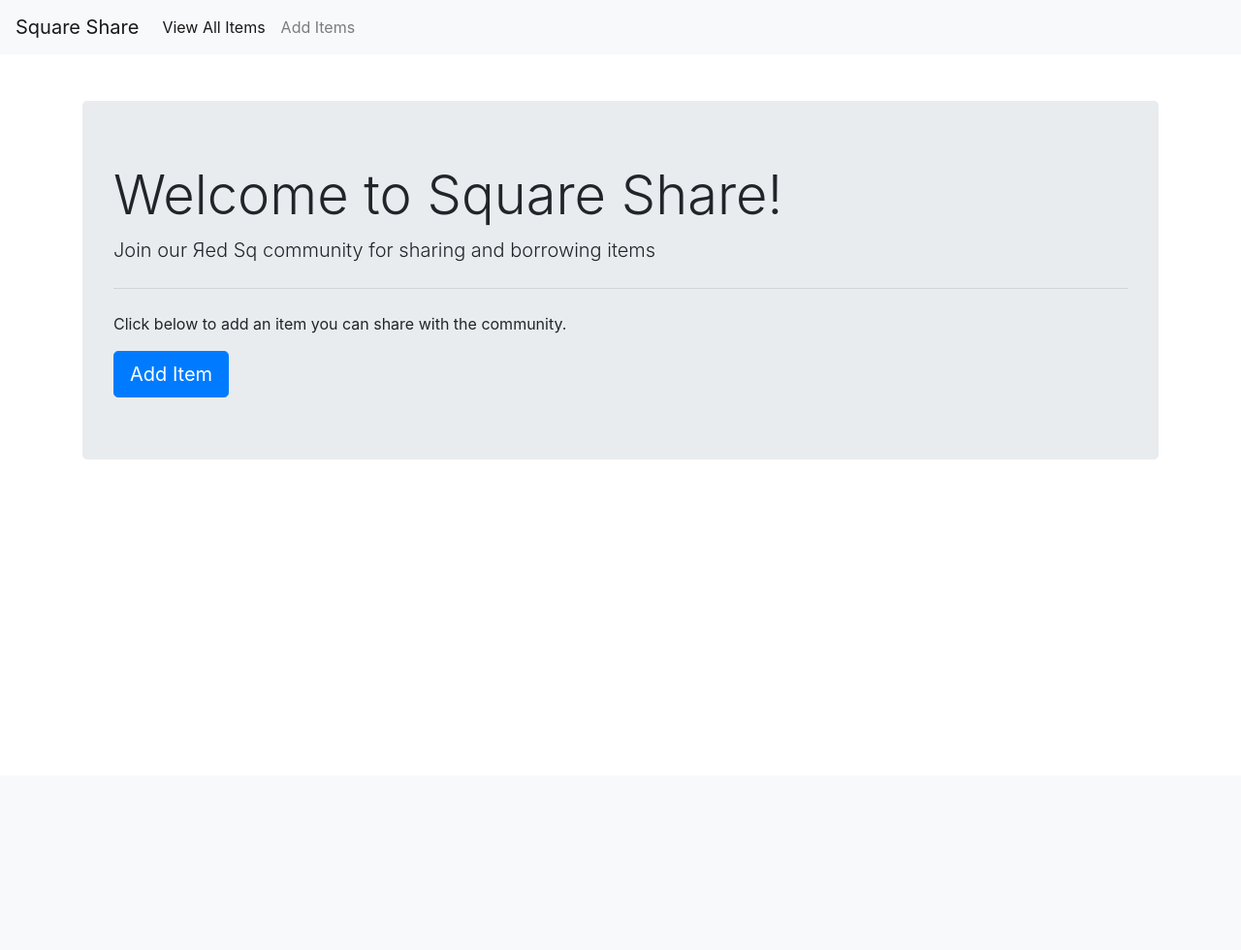
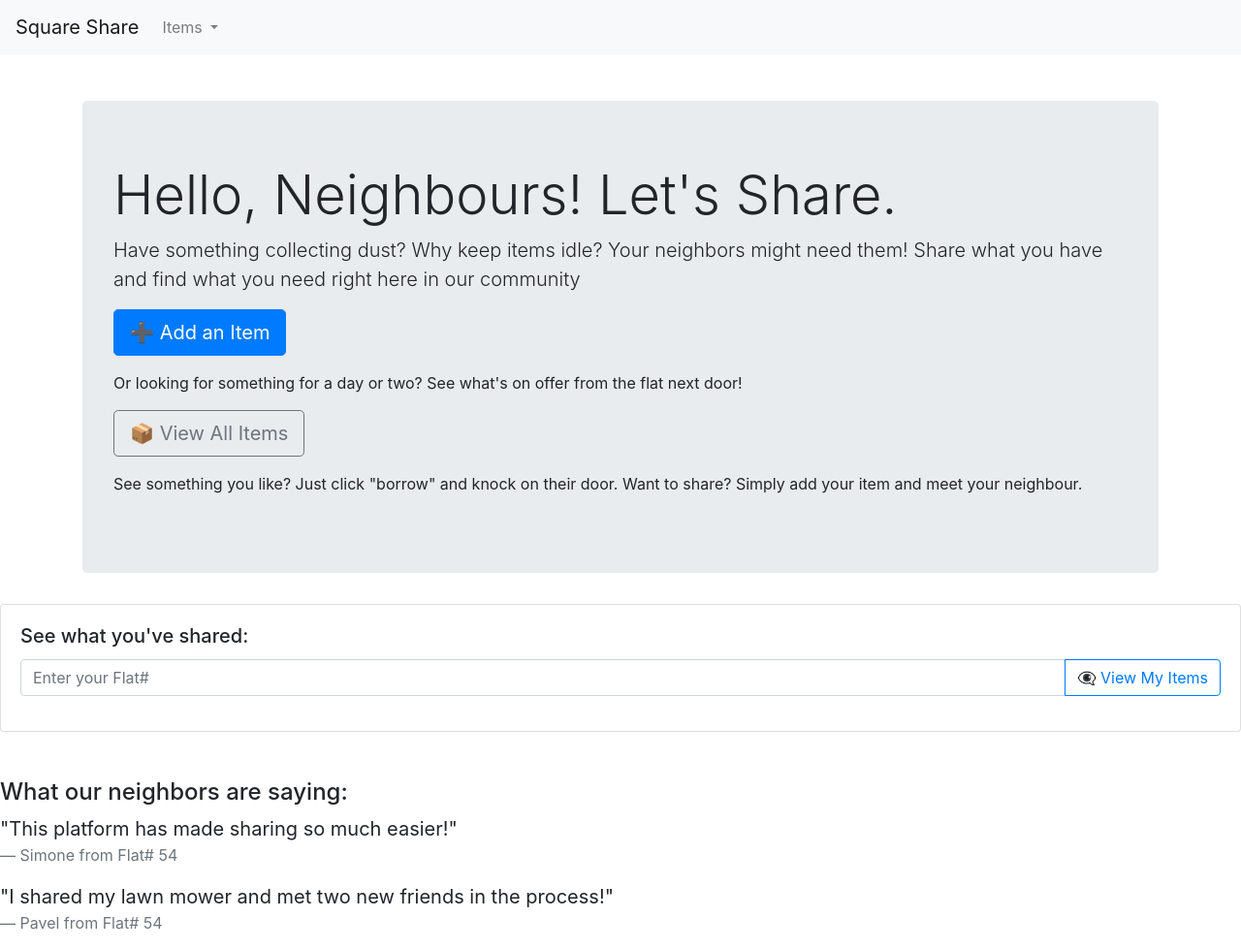
Before and after one commit to pgrach/SquareTools, a Flask app: page / in a window 1280 px wide. Shown: the whole page at 97% size. Before the commit the page ends 474 px from the top, so only its background shows below. Run offline with Flask 3, Linux system fonts and the light colour scheme.

Commit message:
rewrittent content for index

```diff
--- a/templates/index.html
+++ b/templates/index.html
@@ -1,4 +1,3 @@
-
 <!DOCTYPE html>
 <html lang="en">
 
@@ -6,22 +5,27 @@
     <meta charset="UTF-8">
     <meta name="viewport" content="width=device-width, initial-scale=1, shrink-to-fit=no">
     <!-- Bootstrap CSS -->
-    <link rel="stylesheet" href="https://cdn.jsdelivr.net/npm/bootstrap@4.5.3/dist/css/bootstrap.min.css" integrity="sha384-TX8t27EcRE3e/ihU7zmQxVncDAy5uIKz4rEkgIXeMed4M0jlfIDPvg6uqKI2xXr2" crossorigin="anonymous">
-    <title>Squared_Share</title>
+    <link rel="stylesheet" href="https://cdn.jsdelivr.net/npm/bootstrap@4.5.3/dist/css/bootstrap.min.css"
+        integrity="sha384-TX8t27EcRE3e/ihU7zmQxVncDAy5uIKz4rEkgIXeMed4M0jlfIDPvg6uqKI2xXr2" crossorigin="anonymous">
+    <title>Square Share - RS</title>
 </head>
 
 <body>
-
     <!-- Navbar -->
     <nav class="navbar navbar-expand-lg navbar-light bg-light">
         <a class="navbar-brand" href="#">Square Share</a>
-        <button class="navbar-toggler" type="button" data-toggle="collapse" data-target="#navbarNav" aria-controls="navbarNav" aria-expanded="false" aria-label="Toggle navigation">
-            <span class="navbar-toggler-icon"></span>
-        </button>
         <div class="collapse navbar-collapse" id="navbarNav">
             <ul class="navbar-nav">
-                <li class="nav-item active">
-                    <a class="nav-link" href="{{ url_for('view_items') }}">View All Items</a>
+                <li class="nav-item dropdown">
+                    <a class="nav-link dropdown-toggle" href="#" id="itemsDropdown" role="button" data-toggle="dropdown"
+                        aria-haspopup="true" aria-expanded="false">
+                        Items
+                    </a>
+                    <div class="dropdown-menu" aria-labelledby="itemsDropdown">
+                        <a class="dropdown-item" href="{{ url_for('view_items') }}">📦 View All Items</a>
+                        <a class="dropdown-item btn btn-primary text-white" href="{{ url_for('add_items') }}">➕ Add an
+                            Item</a>
+                    </div>
                 </li>
                 {% if request.args.get('secret_key') == 'MY_SECRET_123' %}
                 <li class="nav-item">
@@ -31,28 +35,64 @@
                     <a class="nav-link" href="{{ url_for('delete') }}?secret_key=MY_SECRET_123">Delete</a>
                 </li>
                 {% endif %}
-                <li class="nav-item">
-                    <a class="nav-link" href="{{ url_for('add_items') }}">Add Items</a>
-                </li>
             </ul>
         </div>
     </nav>
-
-    <!-- Jumbotron -->
+    <!-- Main Content -->
     <div class="container mt-5">
+        <!-- Jumbotron -->
         <div class="jumbotron">
-            <h1 class="display-4">Welcome to Square Share!</h1>
-            <p class="lead">Join our Яed Sq community for sharing and borrowing items</p>
-            <hr class="my-4">
-            <p>Click below to add an item you can share with the community.</p>
-            <a class="btn btn-primary btn-lg" href="{{ url_for('add_items') }}" role="button">Add Item</a>
+            <h1 class="display-4">Hello, Neighbours! Let's Share.</h1>
+            <p class="lead">Have something collecting dust? Why keep items idle? Your neighbors might need them! Share
+                what you have and find what you need right here in our community</p>
+            <a class="btn btn-primary btn-lg mb-3" href="{{ url_for('add_items') }}" role="button">➕ Add an Item</a>
+            <p>Or looking for something for a day or two? See what's on offer from the flat next door!</p>
+            <a class="btn btn-outline-secondary btn-lg mb-3" href="{{ url_for('view_items') }}" role="button">📦 View
+                All Items</a>
+            <p>See something you like? Just click "borrow" and knock on their door. Want to share? Simply add your item
+                and meet your neighbour.</p>
         </div>
     </div>
 
+    <!-- My Items Section -->
+
+    <div class="card mb-5">
+        <div class="card-body">
+            <h5 class="card-title">See what you've shared:</h5>
+            <div class="input-group mb-3">
+                <input type="number" class="form-control" placeholder="Enter your Flat#" aria-label="Flat number">
+                <div class="input-group-append">
+                    <button class="btn btn-outline-primary" type="button">👁️‍🗨️ View My Items</button>
+                </div>
+            </div>
+        </div>
+    </div>
+
+    <!-- Testimonials or Highlighted Shares -->
+    <div>
+        <h4>What our neighbors are saying:</h4>
+        <blockquote class="blockquote">
+            <p class="mb-0">"This platform has made sharing so much easier!"</p>
+            <footer class="blockquote-footer">Simone from Flat# 54</footer>
+        </blockquote>
+        <blockquote class="blockquote">
+            <p class="mb-0">"I shared my lawn mower and met two new friends in the process!"</p>
+            <footer class="blockquote-footer">Pavel from Flat# 54</footer>
+        </blockquote>
+    </div>
+    </div>
+
+
     <!-- Optional: jQuery library, Popper.js, and Bootstrap JS for some Bootstrap components like modals -->
-    <script src="https://code.jquery.com/jquery-3.5.1.slim.min.js" integrity="sha384-DfXdz2htPH0lsSSs5nCTpuj/zy4C+OGpamoFVy38MVBnE+IbbVYUew+OrCXaRkfj" crossorigin="anonymous"></script>
-    <script src="https://cdn.jsdelivr.net/npm/popper.js@1.16.1/dist/umd/popper.min.js" integrity="sha384-9/reFTGAW83EW2RDu2S0VKaIzap3H66lZH81PoYlFhbGU+6BZp6G7niu735Sk7lN" crossorigin="anonymous"></script>
-    <script src="https://cdn.jsdelivr.net/npm/bootstrap@4.5.3/dist/js/bootstrap.min.js" integrity="sha384-w1Q4orYjBQndcko6MimVbzY0tgp4pWB4lZ7lr30WKz0vr/aWKhXdBNmNb5D92v7s" crossorigin="anonymous"></script>
+    <script src="https://code.jquery.com/jquery-3.5.1.slim.min.js"
+        integrity="sha384-DfXdz2htPH0lsSSs5nCTpuj/zy4C+OGpamoFVy38MVBnE+IbbVYUew+OrCXaRkfj"
+        crossorigin="anonymous"></script>
+    <script src="https://cdn.jsdelivr.net/npm/popper.js@1.16.1/dist/umd/popper.min.js"
+        integrity="sha384-9/reFTGAW83EW2RDu2S0VKaIzap3H66lZH81PoYlFhbGU+6BZp6G7niu735Sk7lN"
+        crossorigin="anonymous"></script>
+    <script src="https://cdn.jsdelivr.net/npm/bootstrap@4.5.3/dist/js/bootstrap.min.js"
+        integrity="sha384-w1Q4orYjBQndcko6MimVbzY0tgp4pWB4lZ7lr30WKz0vr/aWKhXdBNmNb5D92v7s"
+        crossorigin="anonymous"></script>
 </body>
 
 </html>
```
